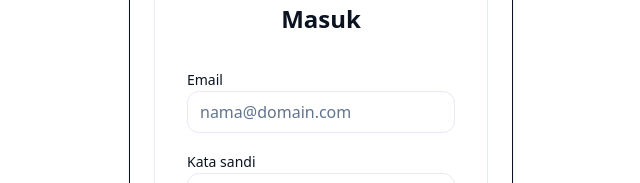
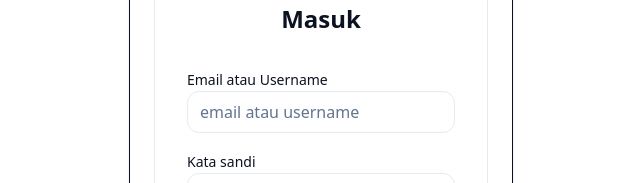
Before and after one commit to galuhdwicandra/prjk-salve-frontend, a React app: page /login in a window 1280 px wide. Shown: the part 271-454 px from the top of the page, without its empty margins (319-959 px from the left). Built offline with nearby package versions, Linux system fonts and the light colour scheme; the HTML template or start-up script is replaced by a standard one.

Commit message:
update login menggunakan username dan update user

```diff
--- a/src/api/client.ts
+++ b/src/api/client.ts
@@ -22,7 +22,7 @@ export interface ApiEnvelope<T = unknown, M = unknown> {
     message: string | null;
     errors: Record<string, string[]> | null;
 }
-export interface LoginPayload { email: string; password: string; }
+export interface LoginPayload { login: string; password: string; }
 type LoginResp = ApiEnvelope<{ user: MeUser }, { token: string }>;
 type MeResp = ApiEnvelope<{ user: MeUser }, null>;
 type LogoutResp = ApiEnvelope<null, null>;
--- a/src/api/users.ts
+++ b/src/api/users.ts
@@ -10,7 +10,7 @@ export async function listUsers(params: UserQuery = {}) {
 }
 
 export async function getUser(id: string) {
-    const { data } = await api.get<{ data: User }>(`/users/${encodeURIComponent(id)}`);
+    const { data } = await api.get<Envelope<User, null>>(`/users/${encodeURIComponent(id)}`);
     return data;
 }
 
--- a/src/pages/Login.tsx
+++ b/src/pages/Login.tsx
@@ -29,7 +29,7 @@ export default function LoginPage() {
   const nav = useNavigate();
   const loc = useLocation();
 
-  const [email, setEmail] = useState('');
+  const [loginId, setLoginId] = useState('');
   const [password, setPassword] = useState('');
   const [showPwd, setShowPwd] = useState(false);
 
@@ -41,7 +41,7 @@ export default function LoginPage() {
     setLoading(true);
     setError(null);
     try {
-      const me = await useAuth.login({ email, password });
+      const me = await useAuth.login({ login: loginId.trim(), password });
       const profile = await useAuth.fetchMe();
       const from = (loc.state as { from?: { pathname?: string } } | undefined)?.from?.pathname;
       const fallback = homePathByRole(profile?.roles ?? me?.roles ?? []);
@@ -105,17 +105,17 @@ export default function LoginPage() {
         )}
 
         <form onSubmit={onSubmit} aria-busy={loading} className="space-y-4">
-          {/* Email */}
+          {/* Email atau Username */}
           <div className="space-y-1.5">
-            <label htmlFor="email" className="text-sm font-medium">Email</label>
+            <label htmlFor="login" className="text-sm font-medium">Email atau Username</label>
             <input
-              id="email"
+              id="login"
               required
-              type="email"
-              placeholder="nama@domain.com"
-              value={email}
-              onChange={(e) => setEmail(e.target.value)}
-              autoComplete="email"
+              type="text"
+              placeholder="email atau username"
+              value={loginId}
+              onChange={(e) => setLoginId(e.target.value)}
+              autoComplete="username"
               disabled={loading}
               aria-invalid={!!error}
               className="
--- a/src/pages/users/UserForm.tsx
+++ b/src/pages/users/UserForm.tsx
@@ -41,6 +41,7 @@ export default function UserForm() {
     const [branches, setBranches] = useState<Branch[]>([]);
     const [form, setForm] = useState<UserUpsertPayload>({
         name: '',
+        username: '',
         email: '',
         branch_id: isSuperadmin ? null : (me?.branch_id ? String(me.branch_id) : '' as unknown as null),
         is_active: true,
@@ -57,6 +58,7 @@ export default function UserForm() {
 
     const v = useMemo(() => ({
         name: form.name ?? '',
+        username: form.username ?? '',
         email: form.email ?? '',
         password: form.password ?? '',
         branch_id: form.branch_id === null ? '' : (form.branch_id ?? ''),
@@ -85,6 +87,7 @@ export default function UserForm() {
 
                     setForm({
                         name: u?.name ?? '',
+                        username: u?.username ?? '',
                         email: u?.email ?? '',
                         branch_id: (u?.branch_id ?? null),
                         is_active: typeof u?.is_active === 'boolean' ? u.is_active : true,
@@ -130,6 +133,7 @@ export default function UserForm() {
             if (editing) {
                 const payload: Partial<UserUpsertPayload> = {
                     name: v.name,
+                    username: v.username,
                     email: v.email,
                     branch_id: isSuperadmin ? (v.branch_id || null) : (me?.branch_id ? String(me.branch_id) : null),
                     is_active: v.is_active,
@@ -163,6 +167,7 @@ export default function UserForm() {
                 const primaryRole = v.roles[0] as RoleName;
                 const payload: UserUpsertPayload = {
                     name: v.name,
+                    username: v.username,
                     email: v.email,
                     password: v.password,
                     branch_id: isSuperadmin ? (v.branch_id || null) : (me?.branch_id ? String(me.branch_id) : null),
@@ -214,6 +219,27 @@ export default function UserForm() {
                     required
                 />
                 {fieldErrors.name && <p className="text-xs text-red-600">{fieldErrors.name.join(', ')}</p>}
+            </div>
+
+            <div className="grid gap-1">
+                <label className="text-xs">Username{!editing ? ' *' : ''}</label>
+                <input
+                    type="text"
+                    className="border rounded px-3 py-2"
+                    value={v.username}
+                    onChange={(e) =>
+                        setForm({
+                            ...form,
+                            // normalisasi ringan ke lowercase; backend juga memutarkan ke lowercase
+                            username: e.target.value.toLowerCase(),
+                        })
+                    }
+                    autoComplete="username"
+                    pattern="^[a-z0-9_.]{3,50}$"
+                    title="3–50 karakter: huruf kecil, angka, underscore (_), atau titik (.)"
+                    required={!editing}
+                />
+                {fieldErrors.username && <p className="text-xs text-red-600">{fieldErrors.username.join(', ')}</p>}
             </div>
 
             <div className="grid gap-1">
--- a/src/pages/users/UsersList.tsx
+++ b/src/pages/users/UsersList.tsx
@@ -88,7 +88,7 @@ export default function UsersList() {
     const handleDelete = useCallback(
         async (u: User) => {
             if (!canManage || !canDeleteRow(u)) return;
-            if (!confirm(`Hapus user ${u.email}?`)) return;
+            if (!confirm(`Hapus user ${u.username || u.email}?`)) return;
             try {
                 await deleteUser(String(u.id));
                 await refresh();
@@ -114,7 +114,7 @@ export default function UsersList() {
             <div className="flex gap-2">
                 <input
                     className="border rounded px-3 py-2 text-sm w-full"
-                    placeholder="Cari nama/email…"
+                    placeholder="Cari nama/username/email…"
                     value={q}
                     onChange={(e) => setQ(e.target.value)}
                 />
@@ -139,6 +139,7 @@ export default function UsersList() {
                         <thead className="bg-gray-50">
                             <tr>
                                 <th className="px-3 py-2 text-left">Nama</th>
+                                <th className="px-3 py-2 text-left">Username</th>
                                 <th className="px-3 py-2 text-left">Email</th>
                                 <th className="px-3 py-2 text-left">Branch</th>
                                 <th className="px-3 py-2 text-left">Roles</th>
@@ -155,6 +156,7 @@ export default function UsersList() {
                                 return (
                                     <tr key={u.id} className="border-t">
                                         <td className="px-3 py-2">{u.name}</td>
+                                        <td className="px-3 py-2">{u.username}</td>
                                         <td className="px-3 py-2">{u.email}</td>
                                         <td className="px-3 py-2">{u.branch_id ?? '-'}</td>
                                         <td className="px-3 py-2">{(u.roles ?? []).join(', ')}</td>
--- a/src/types/users.ts
+++ b/src/types/users.ts
@@ -4,6 +4,7 @@ import type { RoleName } from '../api/client';
 export interface User {
     id: string;
     name: string;
+    username: string;
     email: string;
     branch_id: string | null;
     is_active: boolean;
@@ -14,6 +15,7 @@ export interface User {
 
 export interface UserUpsertPayload {
     name: string;
+    username?: string;
     email: string;
     password?: string;
     branch_id?: string | null;
```
Also changed, not shown: 1 other file (tests, documents, lock files or other folders).
